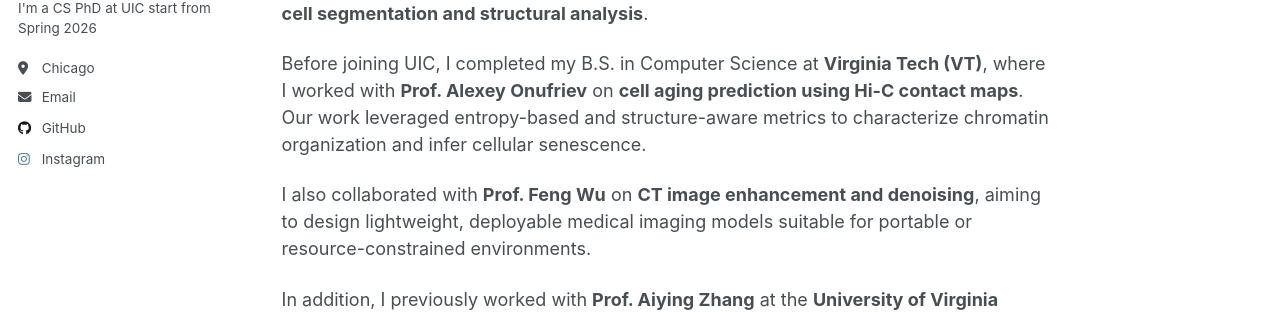
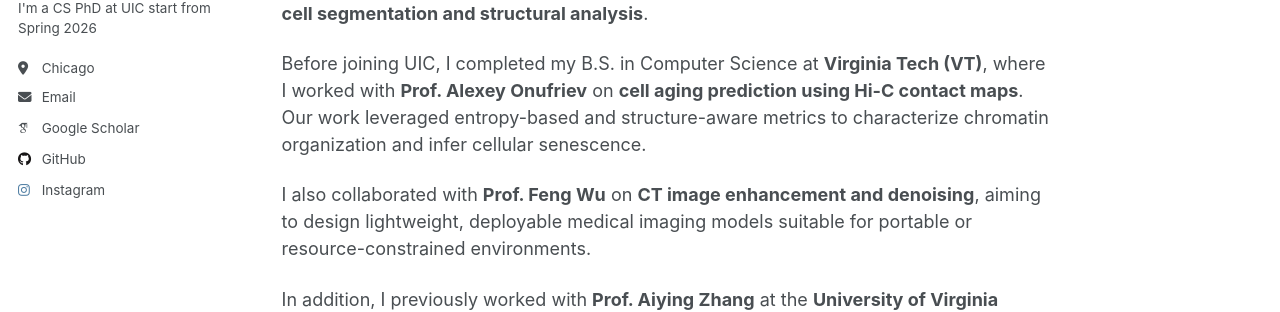
Before and after one commit to junkaizzz/junkaizzz.github.io, a Jekyll site: the page built from _pages/about.md, in a window 1280 px wide. Shown: the part 318-630 px from the top of the page. Built offline with Jekyll 4.4.1, drawn with Linux system fonts in a browser that asks for light colours; some web fonts are replaced; a script that is not in the unit is left out.

Commit message:
Update Google Scholar URL in _config.yml

```diff
--- a/_config.yml
+++ b/_config.yml
@@ -34,7 +34,7 @@ author:
   # Academic websites
   academia         : # URL
   arxiv            : # URL - Update with the correct link to your profile
-  googlescholar    : #"https://scholar.google.com/citations?user=q4Vw41cAAAAJ&hl=en"
+  googlescholar    : "https://scholar.google.com/citations?user=q4Vw41cAAAAJ&hl=en"
   inspire-hep      : # URL
   impactstory      : # URL
   orcid            : #"http://orcid.org/yourorcidurl"
```
